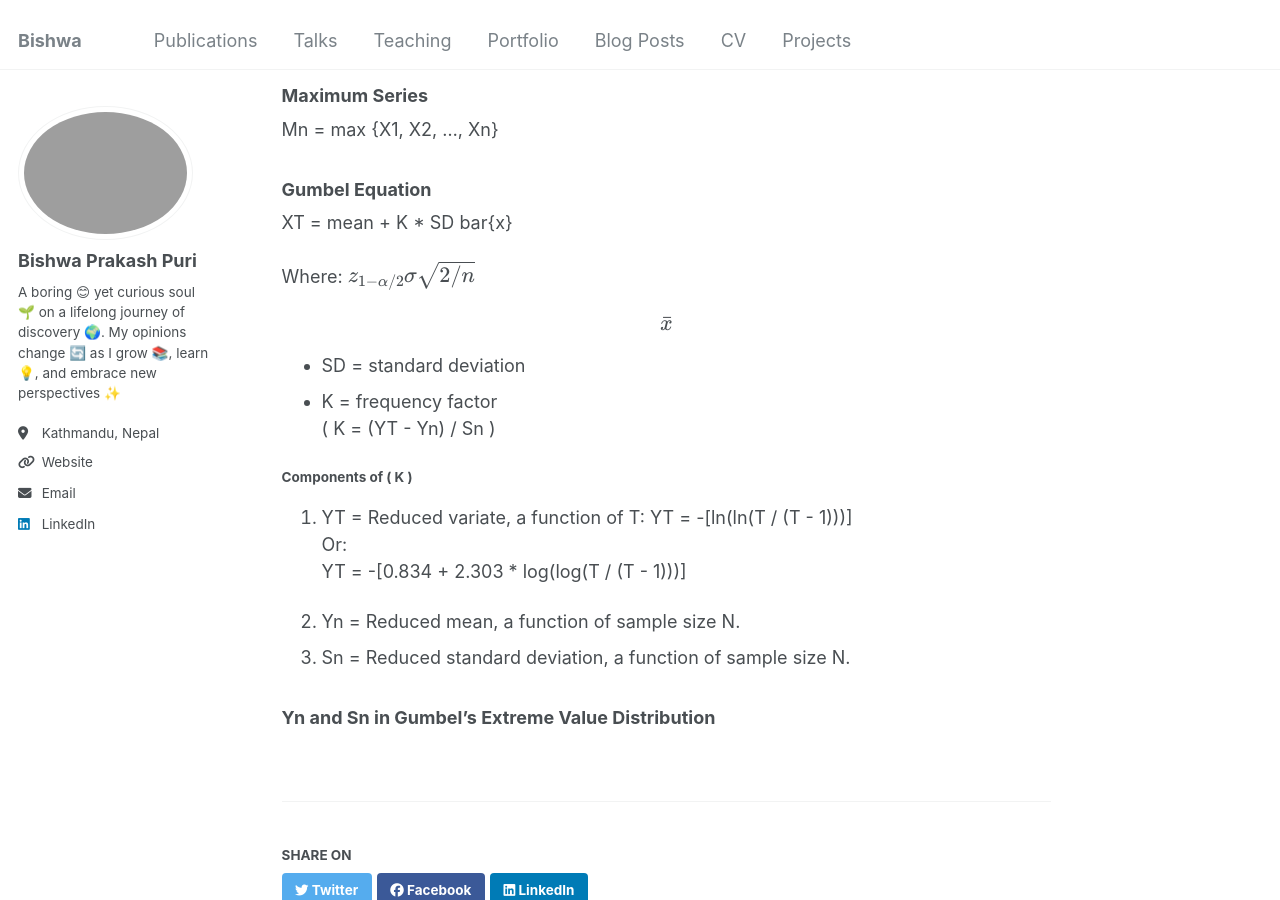
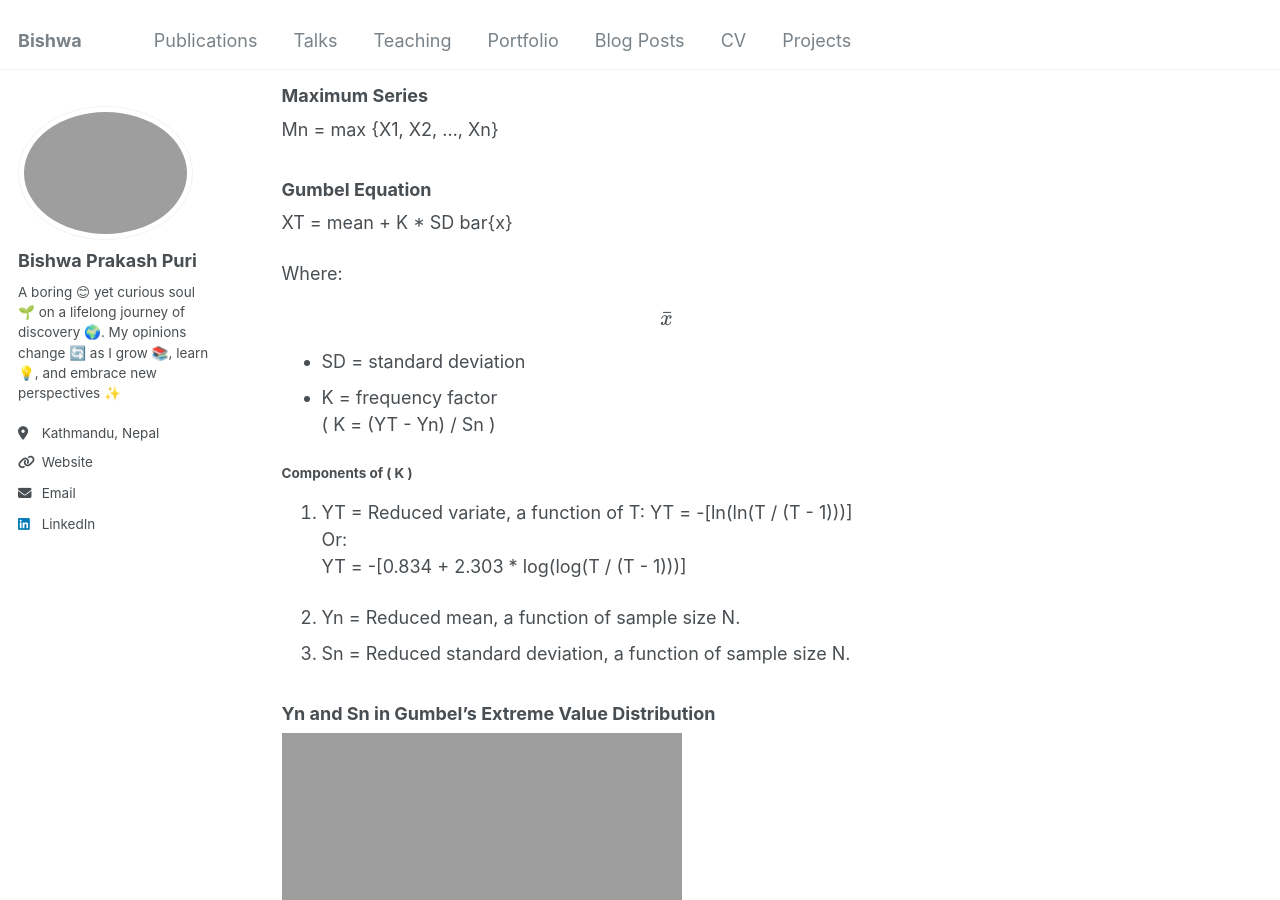
Before and after one commit to workBishwa/imBishwa, a Jekyll site: the page built from _teaching/Gumbel_equation_for_flood_frequency_analysis.md, in a window 1280 px wide and 900 px high, scrolled down 795 px. Built offline with Jekyll 4.4.1, drawn with Linux system fonts in a browser that asks for light colours.

Commit message:
Yn and Sn in Gumbel's Extreme Value Distribution

```diff
--- a/_teaching/Gumbel_equation_for_flood_frequency_analysis.md
+++ b/_teaching/Gumbel_equation_for_flood_frequency_analysis.md
@@ -31,7 +31,6 @@ Mn = max {X1, X2, ..., Xn}
 XT = mean + K * SD bar{x}
 
 Where:
-$$z_{1-\alpha/2}\sigma\sqrt{2/n}$$
 
 $$\bar{x} $$
 
@@ -50,3 +49,5 @@ $$\bar{x} $$
 3. Sn = Reduced standard deviation, a function of sample size N.
 
 ### Yn and Sn in Gumbel's Extreme Value Distribution
+
+![Yn and Sn in Gumbel's Extreme Value Distribution](https://workbishwa.github.io/imBishwa/images/Yn_Sn_value_for_gumbel_distribution.png)
```
Also changed, not shown: images/image.png (added).
